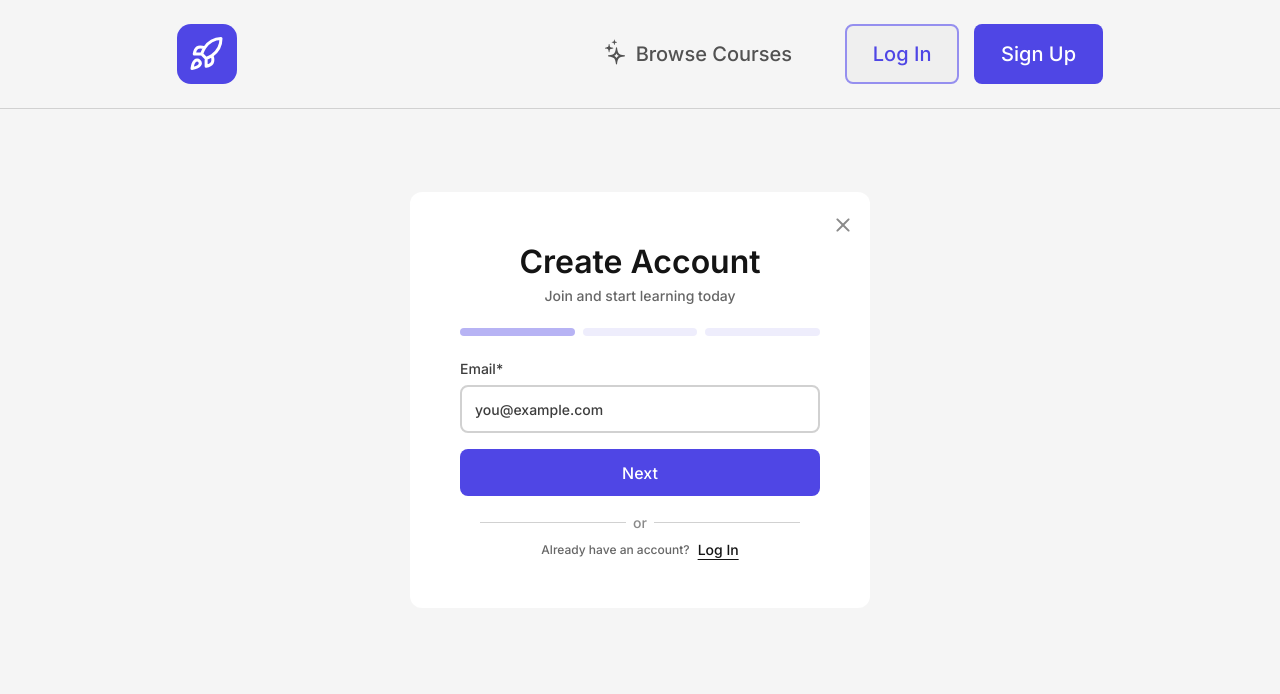
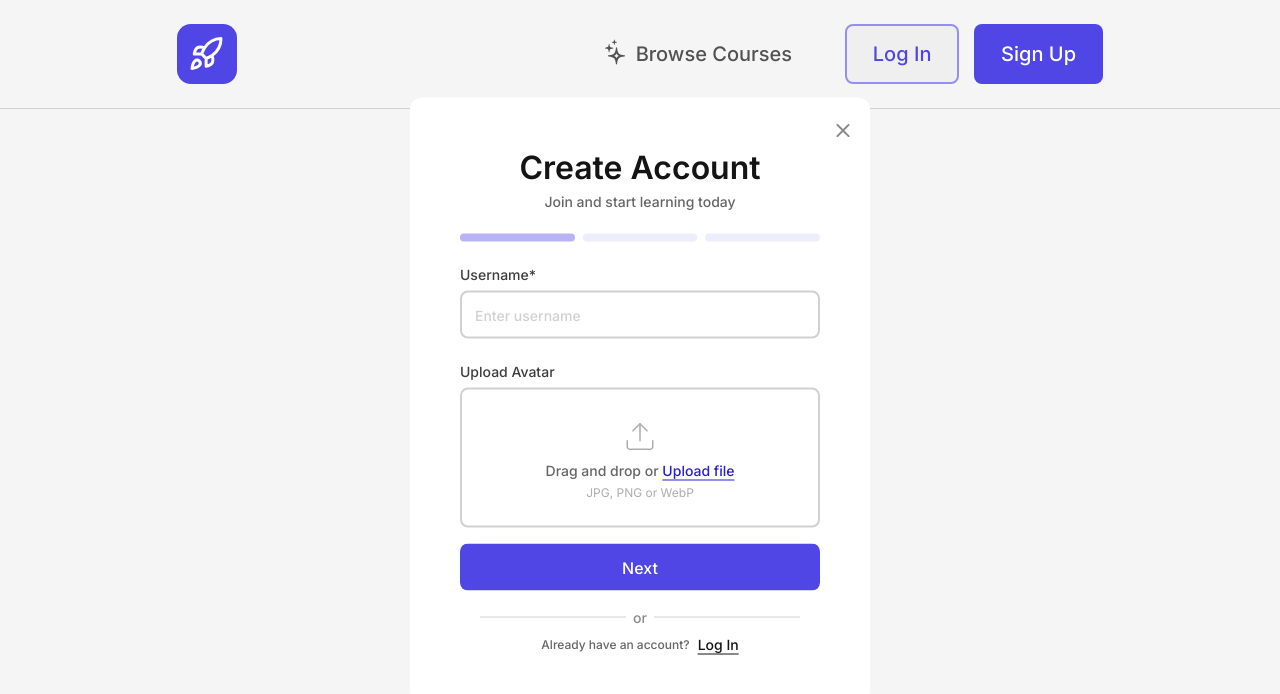
Before and after one commit to Oto-Gelashvili/redberry, an Angular app: page / in a window 1280 px wide. Both pictures are taken after a click on the button "Sign Up". Shown: the top 694 px of the page. Built offline with nearby package versions, Linux system fonts and the light colour scheme.

Commit message:
feat: add third step UI

```diff
--- a/src/app/shared/components/auth/sign-up/sign-up.css
+++ b/src/app/shared/components/auth/sign-up/sign-up.css
@@ -275,3 +275,121 @@ footer {
   align-items: center;
   justify-content: center;
 }
+.margin-bot {
+  margin-bottom: 8px;
+}
+.avatarInput {
+  display: none;
+}
+.avatarLabel {
+  margin-bottom: 12px;
+}
+.uploadBox {
+  width: 100%;
+  border: 2px solid var(--grey-200);
+  border-radius: 8px;
+  padding-block: 30px;
+  background-color: var(--grey-50);
+  display: flex;
+  flex-direction: column;
+  align-items: center;
+  gap: 8px;
+  color: var(--grey-300);
+  transition: 0.5s;
+  cursor: pointer;
+  height: 140px;
+}
+.uploadBox:hover,
+.uploadBox.uploaded {
+  background-color: var(--brand-50);
+  border-color: var(--brand-100);
+}
+.uploadBox:active,
+.uploadBox.dragging {
+  background-color: var(--brand-100);
+  border-color: var(--brand-200);
+}
+.uploadBox:active .uploadIcon {
+  color: var(--grey-400);
+}
+
+.uploadBox .mainText {
+  color: var(--grey-500);
+}
+
+.uploadBox .textCont {
+  display: flex;
+  align-items: center;
+  flex-direction: column;
+  gap: 6px;
+  font-size: var(--xs-fs);
+}
+.uploadBox .mainText span {
+  color: var(--brand-600);
+  text-decoration-line: underline;
+  text-underline-offset: 4px;
+  transition: 0.4s;
+  cursor: pointer;
+  outline: none;
+}
+.uploadBox .mainText span:hover,
+.uploadBox .mainText span:focus-visible {
+  color: var(--brand-700);
+}
+.uploadBox .mainText span:active {
+  color: var(--brand-800);
+}
+.uploadBox .subText {
+  font-size: var(--helper-rs-fs);
+  font-weight: var(--helper-r-fw);
+}
+.previewCont {
+  display: flex;
+  align-items: center;
+  padding-inline: 40px;
+  width: 100%;
+  gap: 10px;
+  height: 100%;
+}
+.previewImg {
+  border-radius: 40px;
+  width: 54px;
+  height: 54px;
+}
+.previewTextCont {
+  display: flex;
+  flex-direction: column;
+  align-items: start;
+  gap: 2px;
+}
+.previewName {
+  font-size: var(--helper-rs-fs);
+  color: var(--grey-600);
+  font-weight: var(--helper-r-fw);
+  /* 54px is width of avatar  */
+  max-width: calc(100% - 54px);
+  text-overflow: ellipsis;
+  white-space: nowrap;
+  overflow: hidden;
+}
+.previewSize {
+  color: var(--grey-300);
+  font-size: var(--helper-rxs-fs);
+  font-weight: var(--helper-r-fw);
+}
+.previewChange {
+  color: var(--brand-500);
+  font-size: var(--helper-rxs-fs);
+  text-decoration-line: underline;
+  text-underline-offset: 4px;
+  transition: 0.4s;
+  cursor: pointer;
+  outline: none;
+}
+.previewChange:hover,
+.previewChange:focus-visible {
+  color: var(--brand-600);
+}
+.previewChange:active {
+  color: var(--brand-700);
+}
--- a/src/app/shared/components/auth/sign-up/sign-up.html
+++ b/src/app/shared/components/auth/sign-up/sign-up.html
@@ -20,7 +20,7 @@
         <div [class.active]="steps() === step" [class.done]="steps() > step"></div>
       }
     </div>
-    @if (steps() === 1) {
+    @if (steps() === 2) {
       <div class="inputCont">
         <label for="mail">Email*</label>
         <input
@@ -38,7 +38,7 @@
       </div>
     }
     @if (steps() === 2) {
-      <div class="inputCont">
+      <div class="inputCont margin-bot">
         <label for="password">Password*</label>
         <div class="passwordWrapper">
           <input
@@ -88,6 +88,73 @@
         }
       </div>
     }
+    @if (steps() === 1) {
+      <div class="inputCont margin-bot">
+        <label for="password">Username*</label>
+        <input
+          name="password"
+          id="password"
+          [type]="passwordVisible() ? 'text' : 'password'"
+          placeholder="Enter username"
+          formControlName="username"
+        />
+        @if (signUpForm.get('username')?.invalid && signUpForm.get('username')?.touched) {
+          <p class="error" animate.enter="showError" animate.leave="hideError">
+            Min 3 characters required
+          </p>
+        }
+      </div>
+      <div class="inputCont">
+        <label for="avatar" class="avatarLabel">Upload Avatar</label>
+        <input
+          type="file"
+          id="avatar"
+          name="avatar"
+          class="avatarInput"
+          #fileInput
+          (change)="onFileSelected($event)"
+          accept=".jpg,.jpeg,.png,.webp"
+        />
+        <div
+          class="uploadBox"
+          (click)="fileInput.click()"
+          [class.uploaded]="selectedFile()"
+          [class.dragging]="isDragging()"
+          (dragover)="onDragOver($event)"
+          (dragleave)="onDragLeave($event)"
+          (drop)="onDrop($event)"
+        >
+          @if (!selectedFile()) {
+            <app-icon-library name="upload" class="uploadIcon" [size]="34"></app-icon-library>
+            <div class="textCont">
+              <p class="mainText">Drag and drop or <span tabindex="0">Upload file</span></p>
+              <p class="subText">JPG, PNG or WebP</p>
+            </div>
+          } @else {
+            <div class="previewCont">
+              <img [src]="previewUrl()" alt="avatar" class="previewImg" />
+              <div class="previewTextCont">
+                <p class="previewName">{{ selectedFile()?.name }}</p>
+                <p class="previewSize">{{ ((selectedFile()?.size ?? 0) / 1024).toFixed(0) }} KB</p>
+                <span class="previewChange" (click)="$event.stopPropagation(); fileInput.click()">
+                  Change
+                </span>
+              </div>
+            </div>
+          }
+        </div>
+        @if (signUpForm.get('avatar')?.errors) {
+          <div class="error-container" animate.enter="showError" animate.leave="hideError">
+            @if (signUpForm.get('avatar')?.hasError('incorrectFormat')) {
+              <p class="error">Unsupported file format. Please use JPG, PNG or WebP</p>
+            }
+            @if (signUpForm.get('avatar')?.hasError('tooLarge')) {
+              <p class="error">Maximum File size is 2MB</p>
+            }
+          </div>
+        }
+      </div>
+    }
     <button type="submit" [disabled]="getIsBtnDisabled()" class="submitBtn">
       {{ steps() === 3 ? 'Sign Up' : 'Next' }}
     </button>
--- a/src/app/shared/components/auth/sign-up/sign-up.ts
+++ b/src/app/shared/components/auth/sign-up/sign-up.ts
@@ -12,23 +12,31 @@ export class SignUp {
   closeModal = output<void>();
   passwordVisible = signal(true);
   confrimPasswordVisible = signal(false);
+  selectedFile = signal<File | null>(null);
+  previewUrl = signal<string | null>(null);
+  isDragging = signal(false);
+  steps = signal(1);
+
   signUpForm = new FormGroup({
     email: new FormControl<string>('you@example.com', [Validators.required, Validators.email]),
     username: new FormControl<string>('', [Validators.required, Validators.minLength(3)]),
     password: new FormControl<string>('', [Validators.required, Validators.minLength(3)]),
     confirmPassword: new FormControl<string>('', [Validators.required]),
-    avatar: new FormControl('', [Validators.pattern(/\.(jpg|jpeg|png|webp)$/i)]),
+    avatar: new FormControl(''),
   });
 
-  steps = signal(1);
-
+  //close and reset modal
   onClose() {
     this.steps.set(1);
     this.closeModal.emit();
   }
+
+  //back arrow
   decreaseStep() {
     this.steps.update((v) => v - 1);
   }
+
+  //password display
   togglePassword() {
     this.passwordVisible.update((v) => !v);
   }
@@ -36,6 +44,7 @@ export class SignUp {
     this.confrimPasswordVisible.update((v) => !v);
   }
 
+  //btn disabled logic
   getIsBtnDisabled(): boolean {
     const step = this.steps();
     const form = this.signUpForm;
@@ -57,6 +66,58 @@ export class SignUp {
 
     return form.invalid;
   }
+
+  //avatar
+  onFileSelected(event: any) {
+    const file = event.target.files[0];
+    this.setFile(file);
+  }
+
+  private setFile(file: File) {
+    if (!file) return;
+
+    const control = this.signUpForm.get('avatar');
+    const maxSize = 2 * 1024 * 1024;
+    const allowedTypes = ['image/jpeg', 'image/jpg', 'image/png', 'image/webp'];
+
+    if (!allowedTypes.includes(file.type)) {
+      control?.setErrors({ incorrectFormat: true });
+      return;
+    }
+    if (file.size > maxSize) {
+      control?.setErrors({ tooLarge: true });
+      return;
+    }
+    control?.setErrors(null);
+
+    this.selectedFile.set(file);
+    this.previewUrl.set(URL.createObjectURL(file));
+    control?.setValue(file.name);
+  }
+
+  onDragOver(event: DragEvent) {
+    event.preventDefault();
+    event.stopPropagation();
+    this.isDragging.set(true);
+  }
+
+  onDragLeave(event: DragEvent) {
+    event.preventDefault();
+    event.stopPropagation();
+    this.isDragging.set(false);
+  }
+
+  onDrop(event: DragEvent) {
+    event.preventDefault();
+    event.stopPropagation();
+    this.isDragging.set(false);
+
+    const files = event.dataTransfer?.files;
+    if (files && files.length > 0) {
+      this.setFile(files[0]);
+    }
+  }
+  //submit
   onSubmit() {
     if (this.steps() === 3) {
       console.log('submit');
--- a/src/app/shared/components/icon-library/icon-library.css
+++ b/src/app/shared/components/icon-library/icon-library.css
@@ -5,4 +5,5 @@
 }
 svg {
   fill: none;
+  transition: 0.4s;
 }
--- a/src/app/shared/components/icon-library/icon-library.html
+++ b/src/app/shared/components/icon-library/icon-library.html
@@ -25,6 +25,29 @@
       d="M2 9C2.85907 9.9609 3.87049 10.7965 5 11.4785M5 11.4785C6.2165 12.2111 7.57462 12.7204 9 12.9785C10.3213 13.2128 11.6787 13.2128 13 12.9785C14.4254 12.7204 15.7835 12.2111 17 11.4785M5 11.4785L3.5 13.1538M20 9C19.1409 9.9609 18.1295 10.7965 17 11.4785M17 11.4785L18.5 13.1538M9 12.9775L8.5 15M13 12.9775L13.5 15"
       stroke="currentColor"
       stroke-width="1.3"
+      stroke-linecap="round"
+      stroke-linejoin="round"
+    />
+  }
+  @if (name() === 'upload') {
+    <path
+      d="M29.75 21.25V26.9167C29.75 27.6681 29.4515 28.3888 28.9201 28.9201C28.3888 29.4515 27.6681 29.75 26.9167 29.75H7.08333C6.33189 29.75 5.61122 29.4515 5.07986 28.9201C4.54851 28.3888 4.25 27.6681 4.25 26.9167V21.25"
+      stroke="currentColor"
+      stroke-width="1.5"
+      stroke-linecap="round"
+      stroke-linejoin="round"
+    />
+    <path
+      d="M24.0837 11.3333L17.0003 4.25L9.91699 11.3333"
+      stroke="currentColor"
+      stroke-width="1.5"
+      stroke-linecap="round"
+      stroke-linejoin="round"
+    />
+    <path
+      d="M17 4.25V21.25"
+      stroke="currentColor"
+      stroke-width="1.5"
       stroke-linecap="round"
       stroke-linejoin="round"
     />
```
